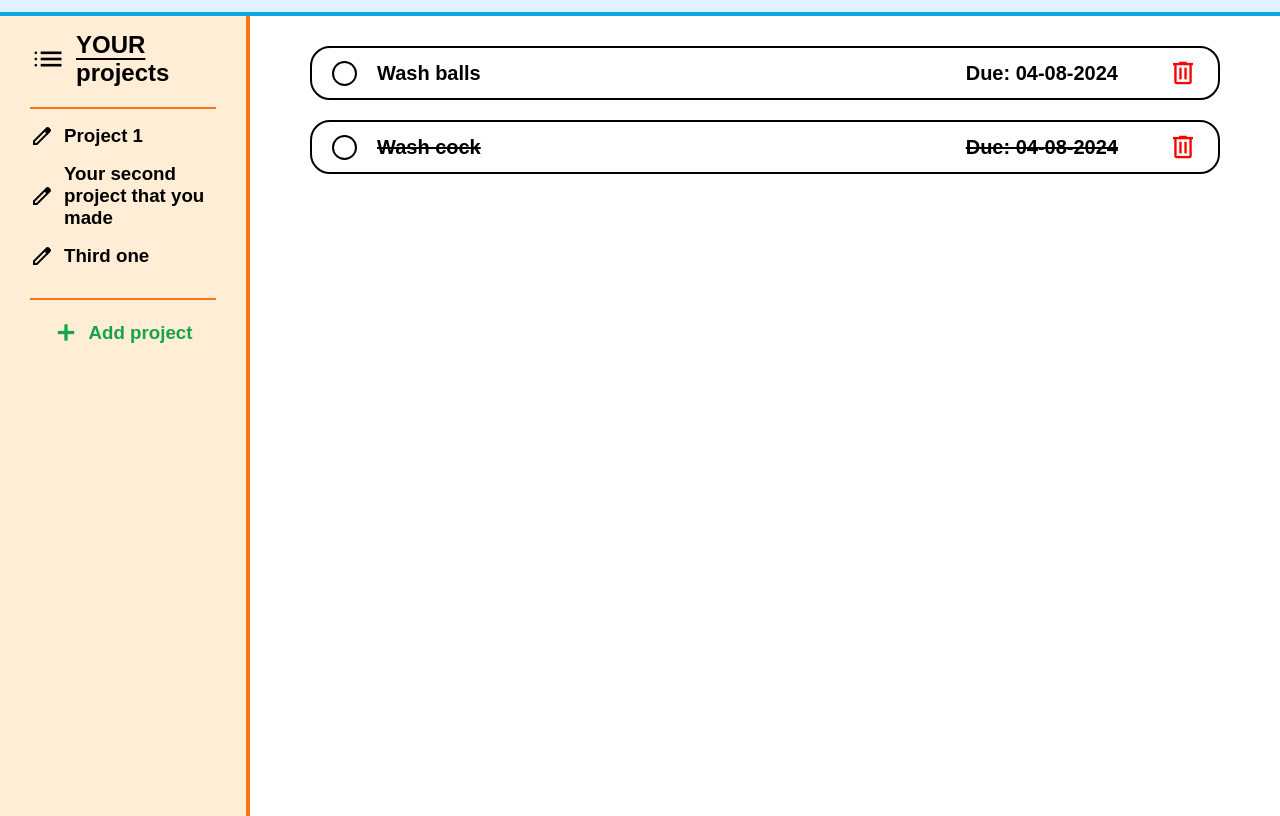
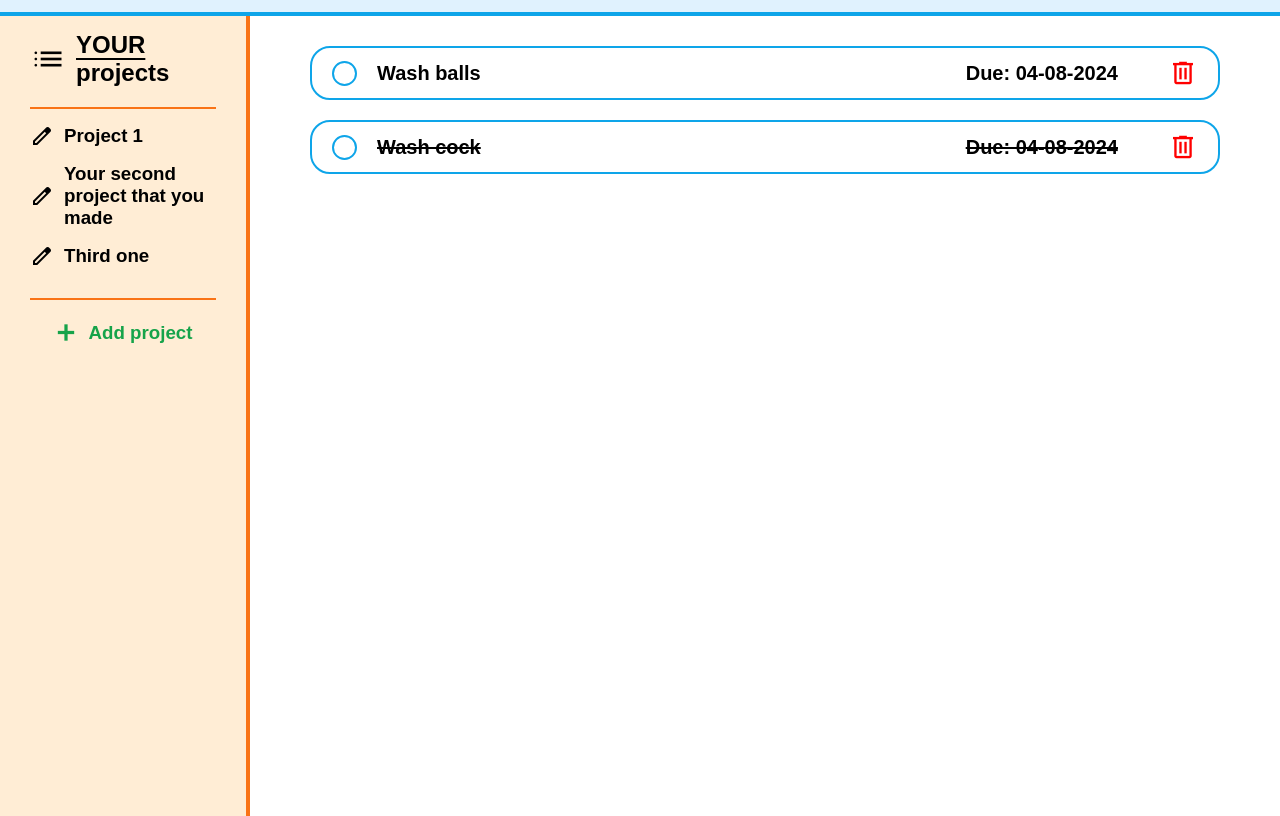
Before and after one commit to 0BooM/todo-list, a website built with webpack: page src/index.html in a window 1280 px wide. Shown: the part 68-884 px from the top of the page. Built offline with nearby package versions, Linux system fonts and the light colour scheme.

Commit message:
Change color of li and input border

```diff
--- a/src/style.css
+++ b/src/style.css
@@ -122,7 +122,7 @@ main ul li {
   font-size: 2rem;
   font-weight: bold;
   list-style: none;
-  border: 2px solid black;
+  border: 2px solid #0ea5e9;
   border-radius: 2rem;
   padding: 1rem 2rem;
   margin-bottom: 2rem;
@@ -143,7 +143,7 @@ main ul li .right-section {
 }
 
 main ul li input {
-  border: 2px solid black;
+  border: 2px solid #0ea5e9;
   width: 2.5rem;
   height: 2.5rem;
   appearance: none;
```
